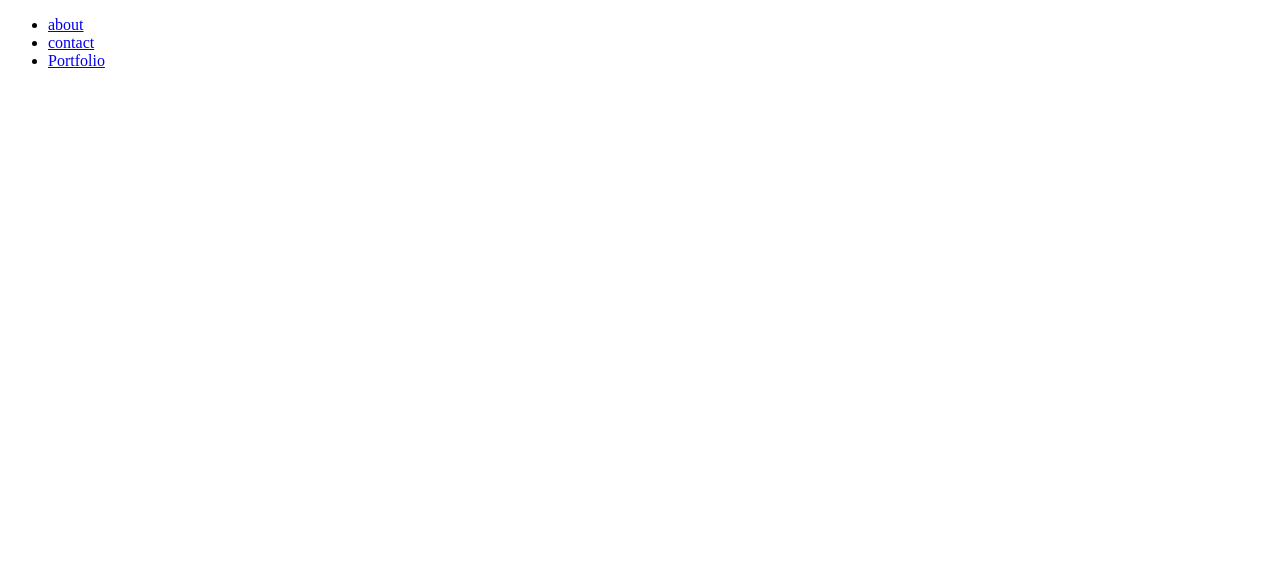
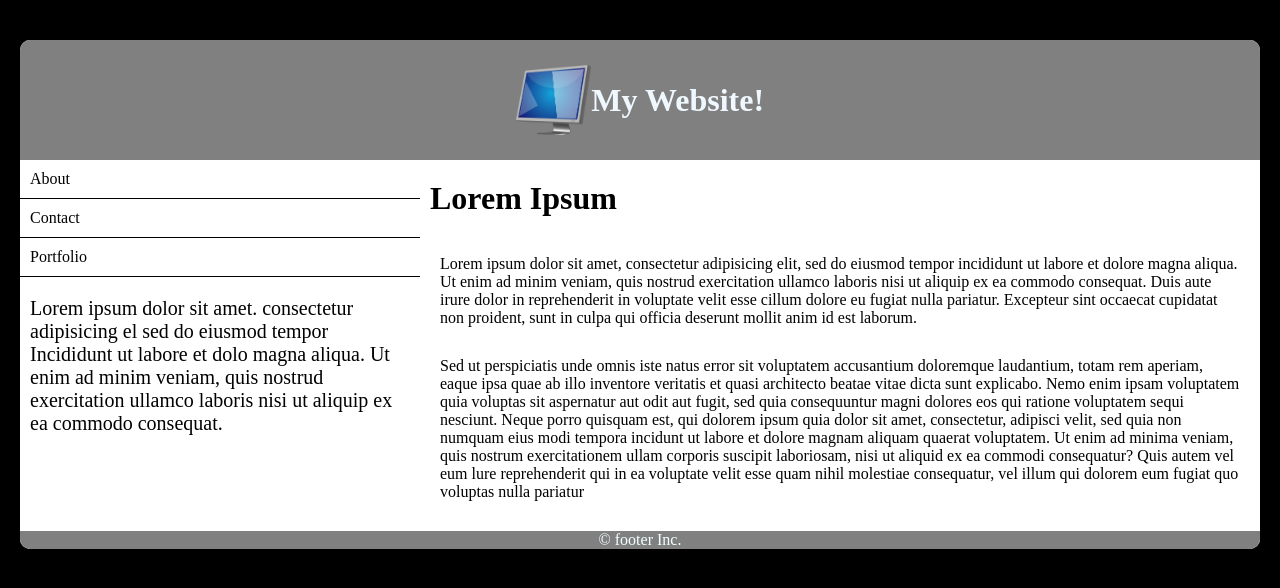
Before and after one commit to salembht/bootcamp-day-6-exercise-1, a plain HTML site: page index.html in a window 1280 px wide. Drawn offline with Linux system fonts and the light colour scheme.

Commit message:
Redesign the home page

```diff
--- a/assets/css/style.css
+++ b/assets/css/style.css
@@ -0,0 +1,70 @@
+*{
+margin: 0;
+box-sizing: border-box;
+}
+body{
+    background-color:black;
+}
+a{
+    text-decoration: none;
+    color: black;
+}
+.container{
+    background-color: white;
+    margin: 40px 20px;
+    border-radius: 10px 10px;
+
+}
+.contheader{
+    background-color: gray;
+    display: flex;
+    padding: 25px;
+    justify-content: center;
+    align-items:center ;
+    border-radius: 10px 10px 0 0;
+}
+.contheader > img{
+    height: 70px;
+}
+.contheader>h1{
+    color: aliceblue;
+}
+.contbody{
+    display: grid;
+    grid-template-columns:400px auto;
+    margin: 0;
+}
+.contbody>nav{
+    margin: 0;
+}
+.contbody>nav>ul{
+    display: flex;
+    list-style: none;
+    flex-direction: column;
+    margin: 0;
+    padding: 0;
+}
+.contbody>nav>ul>li{
+    padding: 10px;
+    border-bottom: 1px solid black;
+}
+.contbody>nav>p{
+    font-size: 20px;
+    margin-top: 10px;
+    padding: 10px;
+}
+.text{
+    margin: 10px 0;
+    padding: 10px;
+}
+.text>p{
+    margin-top: 10px;
+    padding: 10px;
+}
+footer{
+    background-color: gray;
+    color: azure;
+    justify-content: center;
+    text-align: center;
+    border-radius: 0 0 10px 10px ;
+}
--- a/index.html
+++ b/index.html
@@ -1,21 +1,55 @@
 <!DOCTYPE html>
 <html lang="en">
+
 <head>
-    <meta charset="UTF-8">
-    <meta name="viewport" content="width=device-width, initial-scale=1.0">
-    <link rel="stylesheet" href="./assets/css/style.css">
+    <meta charset="UTF-8" />
+    <meta name="viewport" content="width=device-width, initial-scale=1.0" />
+    <link rel="stylesheet" href="./assets/css/style.css" />
     <title>bootcamp Day 6 -HTML Day 1</title>
 </head>
+
 <body>
-    <header>
-       <nav>
-        <ul>
-            <li><a href="./root/about.html">about</a></li>
-            <li><a href="./root/contact.html">contact</a></li>
-            <li><a href="./root/portfolio.html">Portfolio</a></li>
-        </ul>
-       </nav>
-    </header>
+    <div class="container">
+        <div class="contheader">
+            <img src="./assets/img/srs.png" alt="computerimg" />
+            <h1>My Website!</h1>
+        </div>
+        <div class="contbody">
+            <nav>
+                <ul>
+                    <li><a href="./root/about.html">About</a></li>
+                    <li><a href="./root/contact.html">Contact</a></li>
+                    <li><a href="./root/portfolio.html">Portfolio</a></li>
+                </ul>
+                <p>
+                    Lorem ipsum dolor sit amet. consectetur adipisicing el sed do
+                    eiusmod tempor Incididunt ut labore et dolo magna aliqua. Ut enim ad
+                    minim veniam, quis nostrud exercitation ullamco laboris nisi ut
+                    aliquip ex ea commodo consequat.
+                </p>
+            </nav>
+            <div class="text">
+                <h1>Lorem Ipsum</h1><br>
+                <p>Lorem ipsum dolor sit amet, consectetur adipisicing elit, sed do eiusmod tempor incididunt ut labore
+                    et dolore magna aliqua. Ut enim ad minim veniam, quis nostrud exercitation ullamco laboris nisi ut
+                    aliquip ex ea commodo consequat. Duis aute irure dolor in reprehenderit in voluptate velit esse
+                    cillum dolore eu fugiat nulla pariatur. Excepteur sint occaecat cupidatat non proident, sunt in
+                    culpa qui officia deserunt mollit anim id est laborum.</p>
+                <p>Sed ut perspiciatis unde omnis iste natus error sit voluptatem accusantium doloremque laudantium,
+                    totam rem aperiam, eaque ipsa quae ab illo inventore veritatis et quasi architecto beatae vitae
+                    dicta sunt explicabo. Nemo enim ipsam voluptatem quia voluptas sit aspernatur aut odit aut fugit,
+                    sed quia consequuntur magni dolores eos qui ratione voluptatem sequi nesciunt. Neque porro quisquam
+                    est, qui dolorem ipsum quia dolor sit amet, consectetur, adipisci velit, sed quia non numquam eius
+                    modi tempora incidunt ut labore et dolore magnam aliquam quaerat voluptatem. Ut enim ad minima
+                    veniam, quis nostrum exercitationem ullam corporis suscipit laboriosam, nisi ut aliquid ex ea
+                    commodi consequatur? Quis autem vel eum lure reprehenderit qui in ea voluptate velit esse quam nihil
+                    molestiae consequatur, vel illum qui dolorem eum fugiat quo voluptas nulla pariatur</p>
+            </div>
+        </div>
+        <footer>&copy; footer Inc.</footer>
+    </div>
+
     <script src="./assets/js/script.js"></script>
 </body>
+
 </html>
```
Also changed, not shown: root/about.html (+6 -7 lines), root/contact.html (+6 -6 lines), root/portfolio.html (+6 -6 lines), assets/img/srs.png (added).
